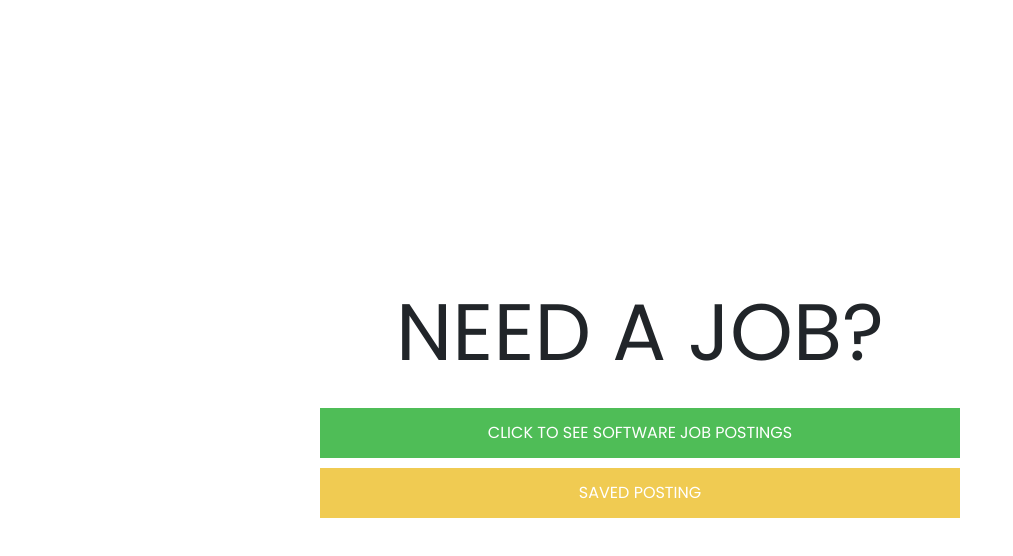
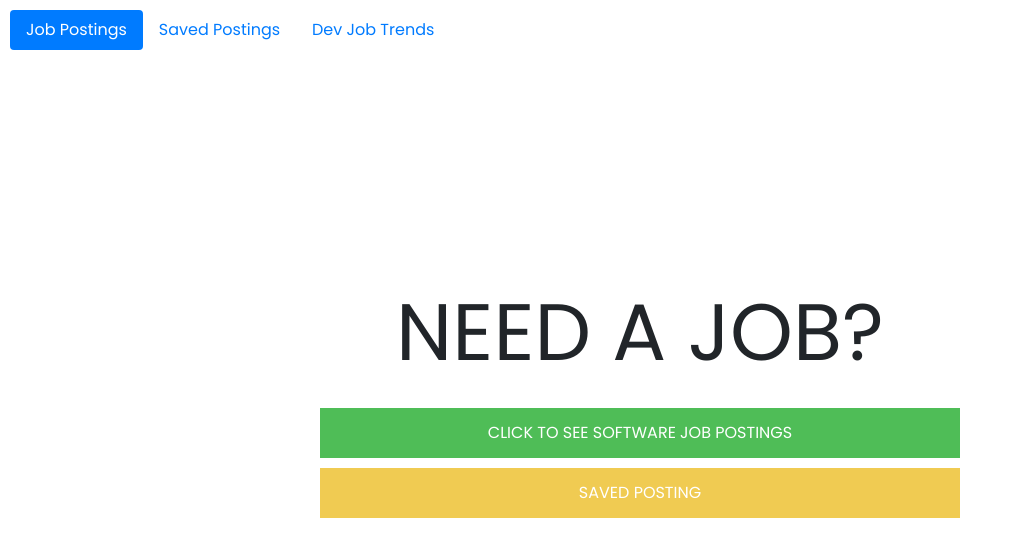
Before and after one commit to Casio142/listJob, a React (Create React App) app: page / in a window 1280 px wide. Shown: the top 556 px of the page, without its empty margins (0-1013 px from the left). Built offline with nearby package versions, Linux system fonts and the light colour scheme.

Commit message:
Progress on Issues
https://github.com/Casio142/im-dead-broke/issues/2

https://github.com/Casio142/im-dead-broke/issues/6

```diff
--- a/src/App.css
+++ b/src/App.css
@@ -137,6 +137,13 @@ width: 100%;
   background-color: rgb(224, 176, 184);
 }
 
+.nav-pills{
+  position: fixed;
+  top: 0;
+  padding: 10px;
+}
+
+
 ::-webkit-scrollbar {
   width: 0px;  /* Remove scrollbar space */
   background: rgba(255, 255, 255, 0);  /* Optional: just make scrollbar invisible */
--- a/src/App.js
+++ b/src/App.js
@@ -16,13 +16,15 @@ class App extends Component {
     pageNumber: 1,
     togglePopup: false,
     saveToggle: false,
-    savedPost: []
+    savedPost: [],
+    activeNav: 1
   }
     this.addMore = this.addMore.bind(this);
     this.resetListing = this.resetListing.bind(this);
     this.jobClick = this.jobClick.bind(this);
     this.savePost = this.savePost.bind(this);
     this.displaySaved = this.displaySaved.bind(this);
+    this.navToggle = this.navToggle.bind(this);
   }
 
   /*
@@ -50,6 +52,15 @@ class App extends Component {
       })
    }
 
+   navToggle(pill){
+      if(pill != this.state.activeNav){
+        this.setState({
+          activeNav: pill
+        })
+      }
+
+   }
+
    jobClick(card){
     this.setState({
       togglePopup: !this.state.togglePopup,
@@ -58,16 +69,11 @@ class App extends Component {
     })
    }
 
+
    savePost(post){
-
-     console.log("saved the post");
-     console.log(post);
      this.setState({
        savedPost: [...this.state.savedPost, post]
      })
-     console.log("the post is saved, array below");
-     console.log(this.state.savedPost);
-
    }
 
    displaySaved(){
@@ -92,7 +98,7 @@ class App extends Component {
    }
 
   render() {
-    const {posts,togglePopup,savePost} = this.state;
+    const {posts,togglePopup} = this.state;
     var postings = <GreetPage message="NEED A JOB?" btnLabel="CLICK TO SEE SOFTWARE JOB POSTINGS" clickAction={this.addMore} displaySaveToggle={this.displaySaved}/>;
 
     if(togglePopup){
@@ -106,8 +112,25 @@ class App extends Component {
         postings = <PostingDisplay displaySaveToggle={this.displaySaved} saved={this.state.savedPost} displaySave={this.state.saveToggle} jobClick={this.jobClick} posts= {posts} clickAddAction={this.addMore} clickResetAction={this.resetListing} moreBtnLabel="MORE JOB POSTINGS" resetBtnLabel="ERASE ALL LISTINGS"/>
     }
 
+    console.log(this.state.activeNav);
+    console.log(this.state.togglePopup);
+
     return (
       <div className="App">
+        <ul className=" nav nav-pills mb-3" id="pills-tab" role="tablist">
+            <li className="nav-item">
+              <a className={this.state.activeNav == 1 ? "nav-link active":"nav-link"} id="pills-home-tab" data-toggle="pill" href="#pills-home" role="tab"
+                aria-controls="pills-home" aria-selected="true" onClick = {() => this.navToggle(1)}>Job Postings</a>
+            </li>
+            <li className="nav-item">
+              <a className={this.state.activeNav == 2 ? "nav-link active":"nav-link"} id="pills-profile-tab" data-toggle="pill" href="#pills-profile" role="tab"
+                aria-controls="pills-profile" aria-selected="false" onClick = {() => this.navToggle(2)}>Saved Postings</a>
+            </li>
+            <li className="nav-item">
+              <a className={this.state.activeNav == 3 ? "nav-link active":"nav-link"} id="pills-contact-tab" data-toggle="pill" href="#pills-contact" role="tab"
+                aria-controls="pills-contact" aria-selected="false" onClick = {() => this.navToggle(3)}>Dev Job Trends</a>
+            </li>
+        </ul>
         <div className="app-shield">
           {popUp}
           {postings}
```
